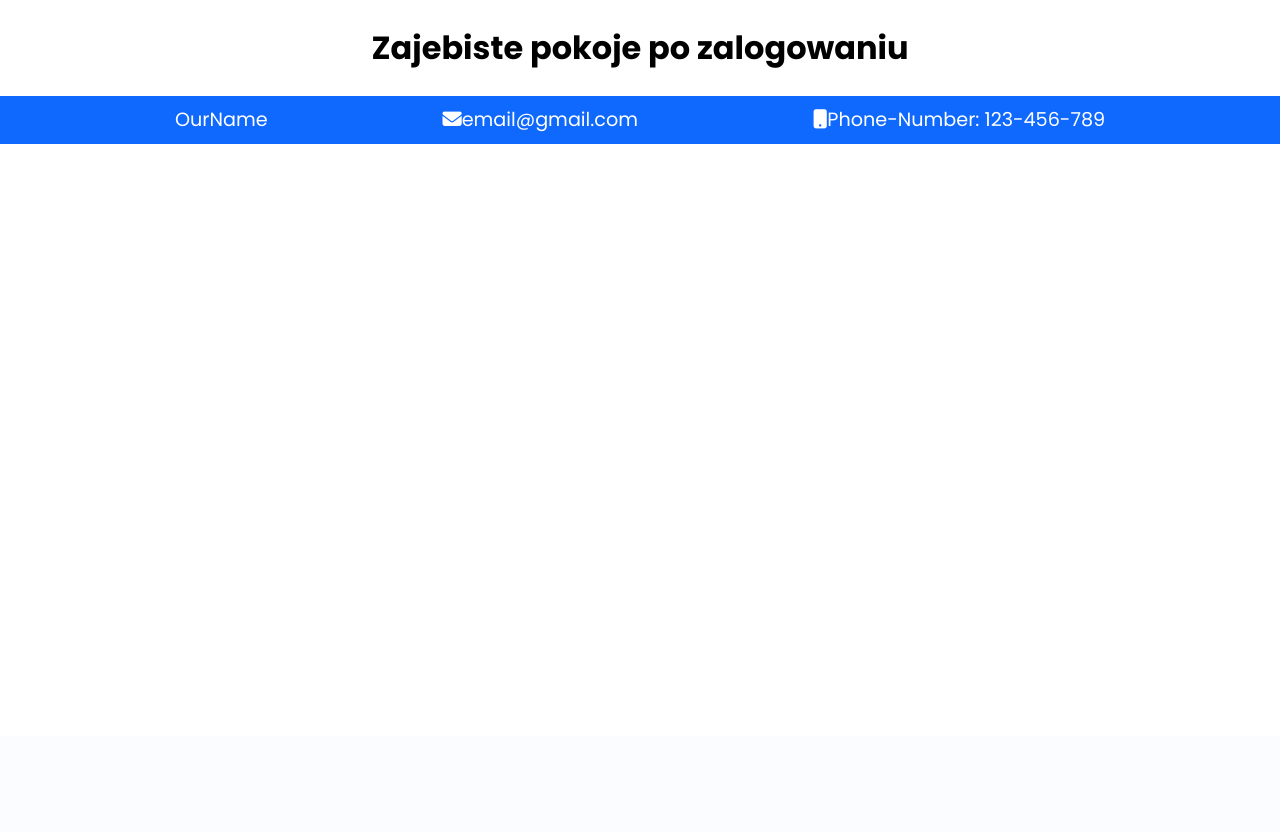
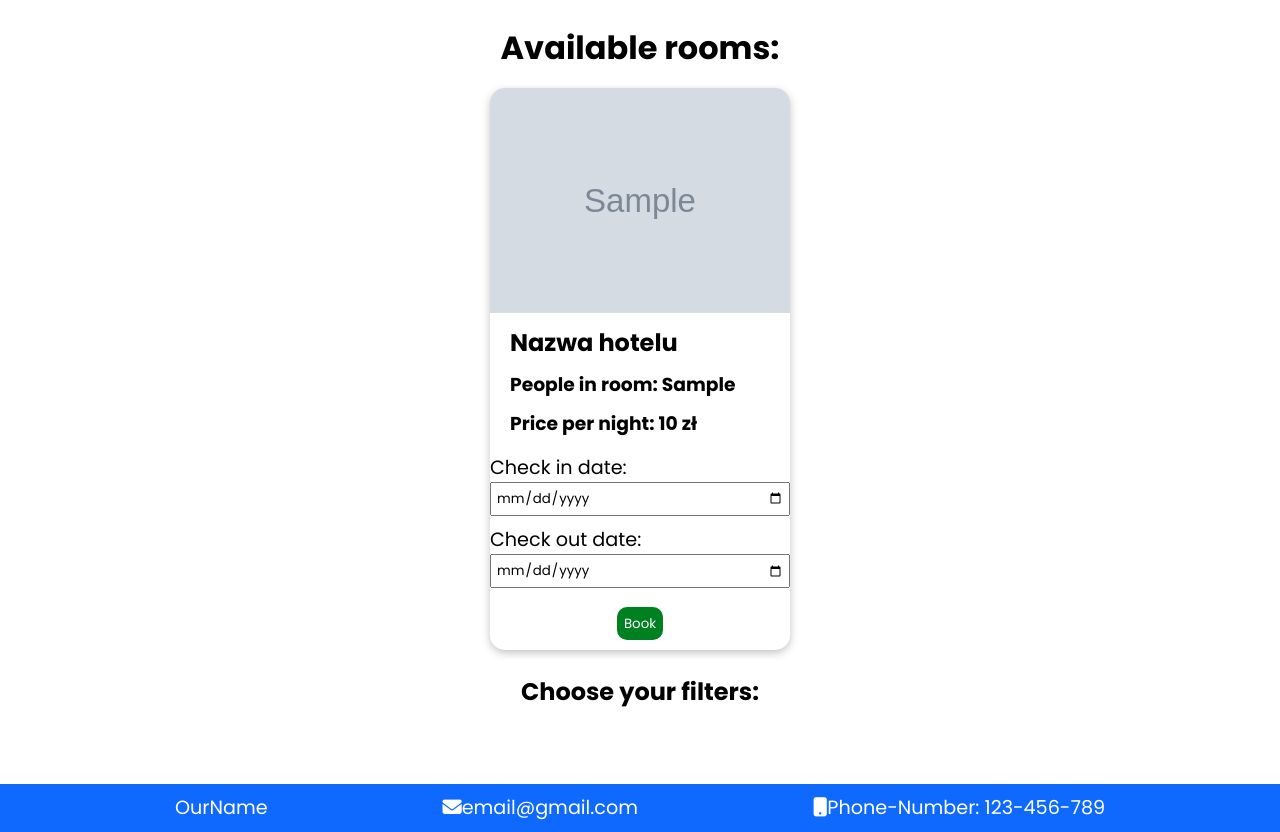
Before and after one commit to AntuanW/BD-MiniProject, a Flask app: page /reserve_rooms in a window 1280 px wide. Shown: the part 64-896 px from the top of the page. Before the commit the page ends 208 px from the top, so only its background shows below. Run offline with Flask 3, Linux system fonts and the light colour scheme; the visitor is signed in with stand-in values (Sample User, id 1); grey boxes marked "Sample" are stand-in pictures; a database or web service that is not in the repository returns one stand-in record (values such as "Sample title"); some libraries are stand-ins or nearby versions.

Commit message:
New bookings almost ready

```diff
--- a/hotels2/routes/views.py
+++ b/hotels2/routes/views.py
@@ -1,4 +1,4 @@
-from flask import Blueprint, render_template
+from flask import Blueprint, render_template, request, flash
 from flask_login import login_required, current_user
 from hotels2.server.dbOperations import *
 
@@ -8,22 +8,44 @@ views = Blueprint('views', __name__)
 @views.route('/')
 def home():
     hotels = get_all_hotels()
+    for hotel in hotels:
+        hotel['_id'] = str(hotel['_id'])
     return render_template("start_page.html", user=current_user, hotels=hotels)
 
 
-@views.route('/bookings')
+@views.route('/bookings', methods=['GET', 'POST'])
 @login_required
 def logged_home():
-    user_bookings_info = mongo.customers.aggregate()
-    return render_template("my_bookings.html", user=current_user, bookings=user_bookings_info)
+    return render_template("my_bookings.html", user=current_user)
 
 
 @views.route('/rooms')
 def rooms_list():
-    return render_template("rooms_list.html", user=current_user)
+    rooms = list(mongo.rooms.find())
+    print(rooms)
+    return render_template("rooms_list.html", user=current_user, rooms=rooms)
 
 
-@views.route('/reserve_rooms')
+@views.route('/reserve_rooms', methods=['GET', 'POST'])
 @login_required
 def reserve_list():
-    return render_template("reserve_rooms.html", user=current_user)
+    if request.method == 'POST':
+        date_format = "%Y-%m-%d"
+        check_in = request.form.get('checkin')
+        check_in = datetime.strptime(check_in, date_format)
+
+        check_out = request.form.get('checkout')
+        check_out = datetime.strptime(check_out, date_format)
+        if check_out < check_in:
+            flash('Check in date must be less or equal than check out date.', category='error')
+
+            room_id = request.form.get('room_id')
+            customer_id = request.form.get('customer_id')
+
+            # if add_new_booking(customer_id, room_id, check_in, check_out):
+            #     flash('Room booked successfully!', category='success')
+            # else:
+            #     flash('Room is already booked in this period of time.', category='error')
+
+    rooms = list(mongo.rooms.find())
+    return render_template("reserve_rooms.html", user=current_user, rooms=rooms)
--- a/hotels2/static/base_style.css
+++ b/hotels2/static/base_style.css
@@ -45,18 +45,23 @@
     padding: .5em;
 }
 
-.hotels-wrapper{
+.hotels-wrapper,
+.rooms-wrapper{
     display: flex;
     justify-content: space-evenly;
     flex-wrap: wrap;
+    row-gap: 1.5em;
+    column-gap: 1em;
 }
 
-.hotel-card{
+.hotel-card,
+.room-card{
     box-shadow: rgba(0, 0, 0, 0.24) 0px 3px 8px;
     border-radius: 15px;
 }
 
-.hotel-card img{
+.hotel-card img,
+.room-card img{
     border-top-left-radius: 15px;
     border-top-right-radius: 15px;
     width: 300px;
@@ -66,12 +71,37 @@
     font-size: 1.5rem;
 }
 
-.hotel-card h3{
+.hotel-card h3,
+.room-card h3{
     padding: 5px;
     margin-left: 15px;
 }
 
+.rooms-filter{
+    margin-top: 1.5em;
+}
 
+.rooms-filter h2{
+    text-align: center;
+}
+
+.btn-wrap{
+    text-align: center;
+}
+
+.reserve-btn{
+    margin: .7em;
+    cursor: pointer;
+    padding: .5em;
+    border: none;
+    border-radius: 10px;
+    color: white;
+    background: #008121;
+}
+
+.reserve-btn:hover{
+    background: #003b0c;
+}
 
 /* FOOTER */
 .footer-items{
--- a/hotels2/static/index.js
+++ b/hotels2/static/index.js
@@ -0,0 +1,3 @@
+function book_new_room(){
+
+}
--- a/hotels2/templates/my_bookings.html
+++ b/hotels2/templates/my_bookings.html
@@ -6,12 +6,16 @@
             {% for booking in bookings %}
             <div class="hotel-card">
 {#
-                  hotel name
+                  room_id
+                  booking_id
+                  customer_id
+                  hotel_name
                   room_type
                   date_from
                   date_to
                   price_per_night
 #}
+                <button>Change booking</button>
             </div>
             {% endfor %}
         </div>
--- a/hotels2/templates/reserve_rooms.html
+++ b/hotels2/templates/reserve_rooms.html
@@ -2,6 +2,53 @@
 
 {% block content %}
     <main class="content-wrapper">
-        <h1>Zajebiste pokoje po zalogowaniu</h1>
+        <h1>Available rooms:</h1>
+        <div class="rooms-wrapper">
+            {% for room in rooms %}
+            <div class="room-card">
+                <img src={{ room['imgUrl'] }}>
+                <h3 class="hotel-name">Nazwa hotelu</h3>
+                <h3>People in room: {{ room['room_type'] }}</h3>
+                <h3>Price per night: {{ room['price_per_night'] }} zł</h3>
+                <form method="POST" class="date-form">
+                    <div class="form-group">
+                        <label for="checkin">Check in date:</label>
+                        <input type="date" id="checkin" name="checkin" required>
+                    </div>
+                    <div class="form-group">
+                        <label for="checkout">Check out date:</label>
+                        <input type="date" id="checkout" name="checkout" required>
+                    </div>
+                    <input type="hidden" name="room_id" value={{ room['_id'] }}>
+                    <input type="hidden" name="customer_id" value={{ current_user._id }}>
+                    <div class="btn-wrap">
+                        <button type="submit" class="reserve-btn">Book</button>
+                    </div>
+                </form>
+            </div>
+            {% endfor %}
+        </div>
+
+        <form class="rooms-filter" method="POST">
+            <h2>Choose your filters:</h2>
+            <div class="form-group">
+
+            </div>
+            <div class="form-group">
+
+            </div>
+            <div class="form-group">
+
+            </div>
+            <div class="form-group">
+
+            </div>
+            <div class="form-group">
+
+            </div>
+            <div class="form-group">
+
+            </div>
+        </form>
     </main>
 {% endblock %}
--- a/hotels2/templates/start_base.html
+++ b/hotels2/templates/start_base.html
@@ -10,6 +10,7 @@
             href="https://fonts.googleapis.com/css2?family=Poppins:wght@100;200;300;400;500;600;700;800&family=Press+Start+2P&display=swap"
             rel="stylesheet">
     <script src="https://kit.fontawesome.com/0146767ed2.js" crossorigin="anonymous"></script>
+    <script src="/static/index.js" defer></script>
     <title>TriVaGo</title>
 </head>
 <body>
```
Also changed, not shown: hotels2/templates/rooms_list.html (+11 -1 lines), hotels2/routes/routes.py (deleted), hotels2/server/server.py (added).
